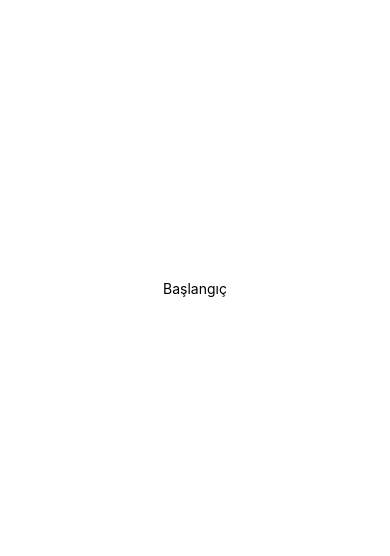
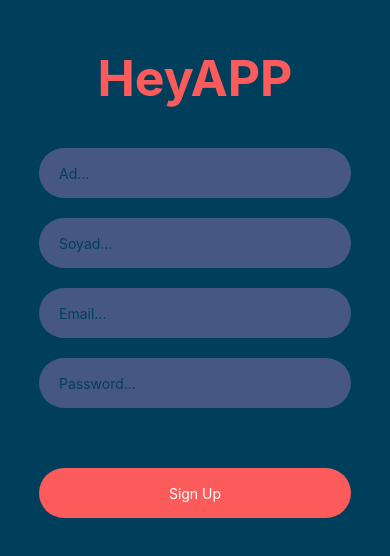
Before and after one commit to tibeterol/MobilDProje, a React Native app: screen / in a window 390 px wide. Shown: the part 134-690 px from the top of the page. Built offline with nearby package versions, Linux system fonts and the light colour scheme.

Commit message:
Login,Register ekranlari tasarlandi

```diff
--- a/App.js
+++ b/App.js
@@ -1,17 +1,21 @@
 import { StatusBar } from 'expo-status-bar';
 import React from 'react';
 import { StyleSheet, Text, View } from 'react-native';
+import Login from './screens/Login'
+import Register from'./screens/Register'
 
 export default function App() {
   return (
-    <View style={styles.container}>
+    //<Login />
+    <Register/>
+   /* <View style={styles.container}>
       <Text>Başlangıç</Text>
       <StatusBar style="auto" />
-    </View>
+    </View>*/
   );
 }
 
-const styles = StyleSheet.create({
+/*const styles = StyleSheet.create({
   container: {
     flex: 1,
     backgroundColor: '#fff',
@@ -19,3 +23,4 @@
     justifyContent: 'center',
   },
 });
+*/
--- /dev/null
+++ b/screens/Login.js
@@ -0,0 +1,80 @@
+import React from 'react';
+import { StyleSheet, Text, View, TextInput, TouchableOpacity } from 'react-native';
+
+export default class App extends React.Component {
+  state={
+    email:"",
+    password:""
+  }
+  render(){
+    return (
+      <View style={styles.container}>
+        <Text style={styles.logo}>HeyAPP</Text>
+        <View style={styles.inputView} >
+          <TextInput
+            style={styles.inputText}
+            placeholder="Email..."
+            placeholderTextColor="#003f5c"
+            onChangeText={text => this.setState({email:text})}/>
+        </View>
+        <View style={styles.inputView} >
+          <TextInput
+            secureTextEntry
+            style={styles.inputText}
+            placeholder="Password..."
+            placeholderTextColor="#003f5c"
+            onChangeText={text => this.setState({password:text})}/>
+        </View>
+        <TouchableOpacity style={styles.loginBtn}>
+          <Text style={styles.loginText}>LOGIN</Text>
+        </TouchableOpacity>
+        <TouchableOpacity>
+          <Text style={styles.loginText}>Signup</Text>
+        </TouchableOpacity>
+
+
+      </View>
+    );
+  }
+}
+
+const styles = StyleSheet.create({
+  container: {
+    flex: 1,
+    backgroundColor: '#003f5c',
+    alignItems: 'center',
+    justifyContent: 'center',
+  },
+  logo:{
+    fontWeight:"bold",
+    fontSize:50,
+    color:"#fb5b5a",
+    marginBottom:40
+  },
+  inputView:{
+    width:"80%",
+    backgroundColor:"#465881",
+    borderRadius:25,
+    height:50,
+    marginBottom:20,
+    justifyContent:"center",
+    padding:20
+  },
+  inputText:{
+    height:50,
+    color:"white"
+  },
+  loginBtn:{
+    width:"80%",
+    backgroundColor:"#fb5b5a",
+    borderRadius:25,
+    height:50,
+    alignItems:"center",
+    justifyContent:"center",
+    marginTop:40,
+    marginBottom:10
+  },
+  loginText:{
+    color:"white"
+  }
+});
--- /dev/null
+++ b/screens/Register.js
@@ -0,0 +1,89 @@
+import React from 'react';
+import { StyleSheet, Text, View, TextInput, TouchableOpacity } from 'react-native';
+
+export default class App extends React.Component {
+  state={
+    email:"",
+    password:""
+  }
+  render(){
+    return (
+      <View style={styles.container}>
+        <Text style={styles.logo}>HeyAPP</Text>
+        <View style={styles.inputView} >
+          <TextInput
+            style={styles.inputText}
+            placeholder="Ad..."
+            placeholderTextColor="#003f5c"
+            onChangeText={text => this.setState({ad:text})}/>
+        </View>
+        <View style={styles.inputView} >
+          <TextInput
+            style={styles.inputText}
+            placeholder="Soyad..."
+            placeholderTextColor="#003f5c"
+            onChangeText={text => this.setState({soyad:text})}/>
+        </View>
+        <View style={styles.inputView} >
+          <TextInput
+            style={styles.inputText}
+            placeholder="Email..."
+            placeholderTextColor="#003f5c"
+            onChangeText={text => this.setState({email:text})}/>
+        </View>
+        <View style={styles.inputView} >
+          <TextInput
+            secureTextEntry
+            style={styles.inputText}
+            placeholder="Password..."
+            placeholderTextColor="#003f5c"
+            onChangeText={text => this.setState({password:text})}/>
+        </View>
+        <TouchableOpacity style={styles.sgnBtn}>
+          <Text style={styles.loginText}>Sign Up</Text>
+        </TouchableOpacity>
+      </View>
+    );
+  }
+}
+
+const styles = StyleSheet.create({
+  container: {
+    flex: 1,
+    backgroundColor: '#003f5c',
+    alignItems: 'center',
+    justifyContent: 'center',
+  },
+  logo:{
+    fontWeight:"bold",
+    fontSize:50,
+    color:"#fb5b5a",
+    marginBottom:40
+  },
+  inputView:{
+    width:"80%",
+    backgroundColor:"#465881",
+    borderRadius:25,
+    height:50,
+    marginBottom:20,
+    justifyContent:"center",
+    padding:20
+  },
+  inputText:{
+    height:50,
+    color:"white"
+  },
+  sgnBtn:{
+    width:"80%",
+    backgroundColor:"#fb5b5a",
+    borderRadius:25,
+    height:50,
+    alignItems:"center",
+    justifyContent:"center",
+    marginTop:40,
+    marginBottom:10
+  },
+  loginText:{
+    color:"white"
+  }
+});
```
